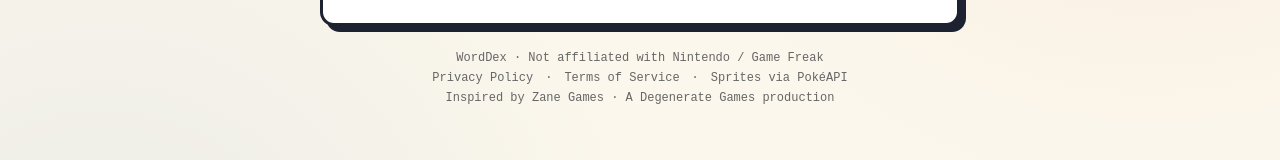
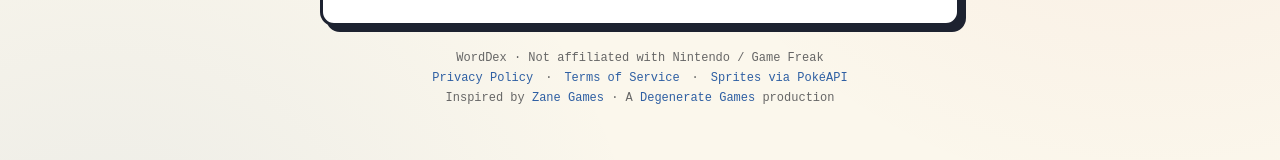
Before and after one commit to jameswolff96/worddex, a Next.js app: page / in a window 1280 px wide. Shown: the part 402-562 px from the top of the page. Built offline with nearby package versions, Linux system fonts and the light colour scheme; no server answers; the database is empty.

Commit message:
Improve footer readability

```diff
--- a/src/app/page.tsx
+++ b/src/app/page.tsx
@@ -176,17 +176,17 @@ export default async function HomePage() {
       >
         <div>WordDex &middot; Not affiliated with Nintendo / Game Freak</div>
         <div className="mt-1 flex justify-center gap-3">
-          <Link href="/privacy" style={{ color: "var(--pc-muted)" }}>Privacy Policy</Link>
+          <Link href="/privacy" style={{ color: "var(--pc-blue)" }}>Privacy Policy</Link>
           <span>&middot;</span>
-          <Link href="/terms" style={{ color: "var(--pc-muted)" }}>Terms of Service</Link>
+          <Link href="/terms" style={{ color: "var(--pc-blue)" }}>Terms of Service</Link>
           <span>&middot;</span>
-          <a href="https://pokeapi.co" target="_blank" rel="noopener noreferrer" style={{ color: "var(--pc-muted)" }}>Sprites via PokéAPI</a>
+          <a href="https://pokeapi.co" target="_blank" rel="noopener noreferrer" style={{ color: "var(--pc-blue)" }}>Sprites via PokéAPI</a>
         </div>
         <div className="mt-1">
           Inspired by{" "}
-          <a href="https://discord.gg/5fdHNjPTTy" target="_blank" rel="noopener noreferrer" style={{ color: "var(--pc-muted)" }}>Zane Games</a>
+          <a href="https://discord.gg/5fdHNjPTTy" target="_blank" rel="noopener noreferrer" style={{ color: "var(--pc-blue)" }}>Zane Games</a>
           {" "}&middot; A{" "}
-          <a href="https://discord.gg/fEJjGJPzCB" target="_blank" rel="noopener noreferrer" style={{ color: "var(--pc-muted)" }}>Degenerate Games</a>
+          <a href="https://discord.gg/fEJjGJPzCB" target="_blank" rel="noopener noreferrer" style={{ color: "var(--pc-blue)" }}>Degenerate Games</a>
           {" "}production
         </div>
       </footer>
```
